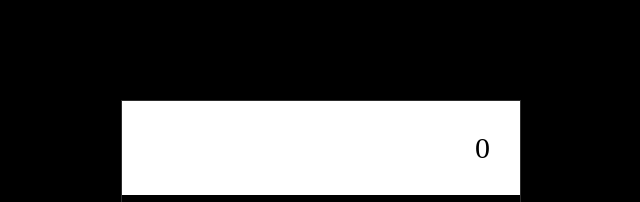
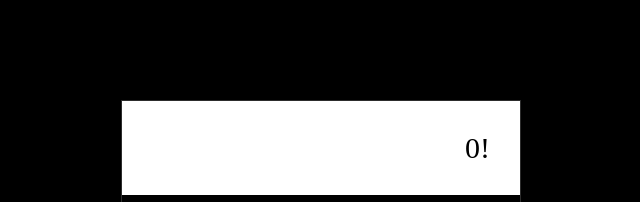
Before and after one commit to maroon796/Calculator, a plain HTML site: page index.html in a window 1280 px wide. Shown: the top 202 px of the page, 319-959 px from the left. Drawn offline with Linux system fonts and the light colour scheme.

Commit message:
test change

```diff
--- a/index.html
+++ b/index.html
@@ -9,7 +9,7 @@
   </head>
   <body>
     <div class="container">
-      <div class="el el--1">0</div>
+      <div class="el el--1">0!</div>
       <div class="el el--2">7</div>
       <div class="el el--3">8</div>
       <div class="el el--4">9</div>
```
